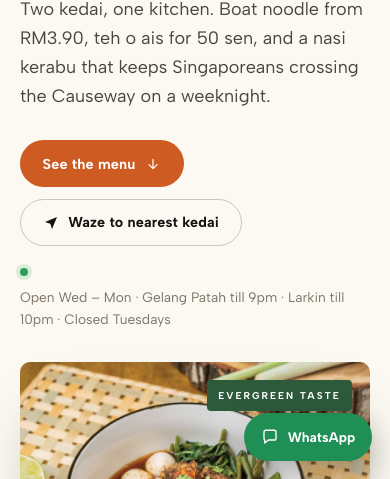
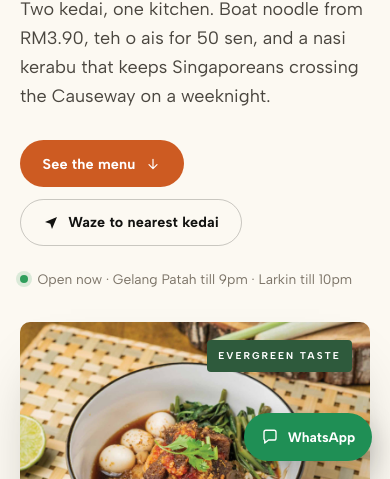
Before and after one commit to abangafifakmal/thamada-village, a plain HTML site: page index.html in a window 390 px wide. Shown: the part 365-844 px from the top of the page. Drawn offline with Linux system fonts and the light colour scheme.

Commit message:
Restore page script (live status, mobile nav, WhatsApp chooser, nearest kedai)

```diff
--- a/index.html
+++ b/index.html
@@ -924,6 +924,84 @@
   </button>
 </div>
 
+<script>
+(function(){
+  // ---- Live open/closed status, Malaysia time. Both kedai: Wed–Mon from 11:30, closed Tuesday.
+  //      Gelang Patah closes 21:00, Larkin closes 22:00.
+  var BR={gp:{close:21*60,label:'9.00pm'},lk:{close:22*60,label:'10.00pm'}};
+  function myt(){
+    var parts=new Intl.DateTimeFormat('en-GB',{timeZone:'Asia/Kuala_Lumpur',weekday:'short',hour:'2-digit',minute:'2-digit',hour12:false}).formatToParts(new Date());
+    var o={};parts.forEach(function(p){o[p.type]=p.value});
+    return {wd:['Sun','Mon','Tue','Wed','Thu','Fri','Sat'].indexOf(o.weekday),mins:(parseInt(o.hour,10)%24)*60+parseInt(o.minute,10)};
+  }
+  function status(t,b){
+    var OPEN=11*60+30;
+    if(t.wd===2) return {open:false,text:'Closed today (Tuesday) · opens Wednesday 11.30am'};
+    if(t.mins<OPEN) return {open:false,text:'Opens today at 11.30am'};
+    if(t.mins<b.close){var left=b.close-t.mins;return {open:true,text:left<=60?'Open now · closing in '+left+' min':'Open now · until '+b.label}}
+    return {open:false,text:'Closed for the night · opens '+(t.wd===1?'Wednesday':'tomorrow')+' 11.30am'};
+  }
+  try{
+    var t=myt(),gp=status(t,BR.gp),lk=status(t,BR.lk);
+    document.querySelectorAll('[data-status-text="gp"]').forEach(function(el){el.textContent=gp.text});
+    document.querySelectorAll('[data-status-text="lk"]').forEach(function(el){el.textContent=lk.text});
+    document.querySelectorAll('[data-pill="gp"]').forEach(function(el){el.classList.toggle('off',!gp.open)});
+    document.querySelectorAll('[data-pill="lk"]').forEach(function(el){el.classList.toggle('off',!lk.open)});
+    var anyOpen=gp.open||lk.open, hero;
+    if(t.wd===2) hero='Closed today (Tuesday) · both kedai open Wednesday 11.30am';
+    else if(gp.open&&lk.open) hero='Open now · Gelang Patah till 9pm · Larkin till 10pm';
+    else if(lk.open) hero='Larkin open till 10pm · Gelang Patah closed for the night';
+    else hero=gp.text;
+    document.querySelectorAll('[data-status-text]:not([data-status-text="gp"]):not([data-status-text="lk"])').forEach(function(el){el.textContent=hero});
+    document.querySelectorAll('[data-status-dot]').forEach(function(el){el.classList.toggle('off',!anyOpen)});
+  }catch(e){}
 
+  // ---- Mobile nav
+  var nav=document.getElementById('nav'),burger=document.querySelector('[data-burger]'),mnav=document.getElementById('mnav');
+  function closeNav(){nav.classList.remove('open');burger.setAttribute('aria-expanded','false');document.body.style.overflow=''}
+  burger.addEventListener('click',function(){var o=nav.classList.toggle('open');burger.setAttribute('aria-expanded',o?'true':'false');document.body.style.overflow=o?'hidden':''});
+  mnav.querySelectorAll('a').forEach(function(a){a.addEventListener('click',closeNav)});
+  window.addEventListener('resize',function(){if(window.innerWidth>1040)closeNav()});
+
+  // ---- WhatsApp chooser
+  var wa=document.querySelector('[data-wa]'),waBtn=document.querySelector('[data-wa-btn]');
+  waBtn.addEventListener('click',function(e){e.stopPropagation();var o=wa.classList.toggle('open');waBtn.setAttribute('aria-expanded',o?'true':'false')});
+  document.addEventListener('click',function(e){if(!wa.contains(e.target)){wa.classList.remove('open');waBtn.setAttribute('aria-expanded','false')}});
+
+  // ---- Nearest kedai: geolocate, pick the closer branch, open Waze. Falls back to the kedai section.
+  var KEDAI=[
+    {name:'Gelang Patah',lat:1.4585279,lng:103.5841039,waze:'https://waze.com/ul?ll=1.4585279,103.5841039&navigate=yes'},
+    {name:'Larkin',lat:1.4943258,lng:103.7413919,waze:'https://waze.com/ul?ll=1.4943258,103.7413919&navigate=yes'}
+  ];
+  function dist(a,b,c,d){var R=6371,x=(c-a)*Math.PI/180,y=(d-b)*Math.PI/180,h=Math.sin(x/2)*Math.sin(x/2)+Math.cos(a*Math.PI/180)*Math.cos(c*Math.PI/180)*Math.sin(y/2)*Math.sin(y/2);return 2*R*Math.asin(Math.sqrt(h))}
+  document.querySelectorAll('[data-nearest]').forEach(function(btn){
+    btn.addEventListener('click',function(e){
+      if(!navigator.geolocation) return;
+      e.preventDefault();
+      var label=btn.innerHTML;btn.classList.add('busy');
+      var txt=btn.lastChild;if(txt&&txt.nodeType===3)txt.textContent='Locating…';
+      var done=false;
+      function fallback(){if(done)return;done=true;btn.innerHTML=label;btn.classList.remove('busy');closeNav();location.hash='#kedai'}
+      var timer=setTimeout(fallback,7000);
+      navigator.geolocation.getCurrentPosition(function(p){
+        if(done)return;done=true;clearTimeout(timer);
+        var k=KEDAI.slice().sort(function(a,b){return dist(p.coords.latitude,p.coords.longitude,a.lat,a.lng)-dist(p.coords.latitude,p.coords.longitude,b.lat,b.lng)})[0];
+        btn.innerHTML=label;btn.classList.remove('busy');
+        window.location.href=k.waze;
+      },function(){clearTimeout(timer);fallback()},{timeout:6000,maximumAge:300000});
+    });
+  });
+
+  // ---- Menu chips: highlight the category in view
+  var chips=Array.prototype.slice.call(document.querySelectorAll('.chip'));
+  var cats=Array.prototype.slice.call(document.querySelectorAll('.cat'));
+  if('IntersectionObserver' in window){
+    var io=new IntersectionObserver(function(entries){
+      entries.forEach(function(e){if(e.isIntersecting){chips.forEach(function(c){c.classList.toggle('on',c.getAttribute('href')==='#'+e.target.id)})}});
+    },{rootMargin:'-40% 0px -50% 0px'});
+    cats.forEach(function(c){io.observe(c)});
+  }
+})();
+</script>
 </body>
 </html>
```
